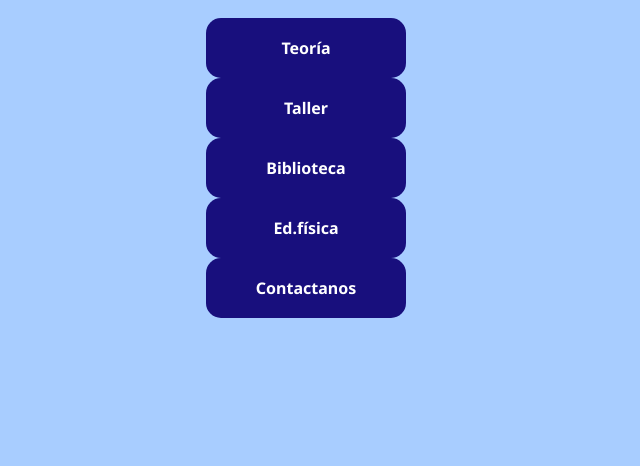
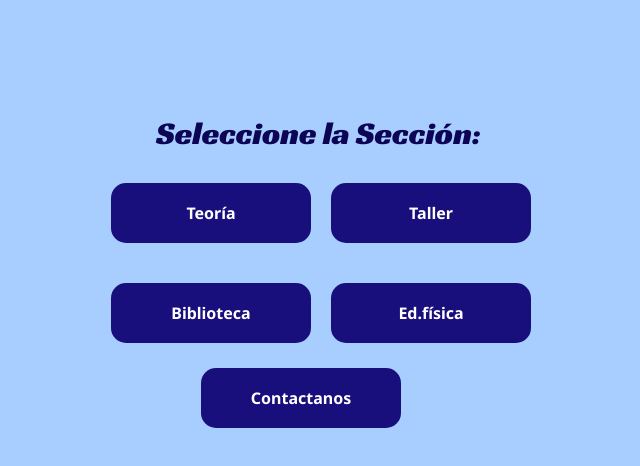
Before and after one commit to LuceroValentina/Proyecto-Cuaderno-de-comunicaciones, a React (Create React App) app: page /secciones in a window 1280 px wide. Shown: the top 466 px of the page, without its empty margins (339-979 px from the left). Built offline with nearby package versions, Linux system fonts and the light colour scheme.

Commit message:
Subiendo css de componente PantallaSecciones

```diff
--- a/src/components/PantallaSecciones.jsx
+++ b/src/components/PantallaSecciones.jsx
@@ -1,11 +1,14 @@
 import React from 'react';
 import { useNavigate } from 'react-router-dom';
 import "../css/Elementos.css";
+import "../css/PantallaSecciones.css";
 
 const PantallaSecciones = () => {
     const navigate = useNavigate();
     return (
-        <div className='container'>
+        <div className='container-secciones'>
+            <h1 className='titulo'>Seleccione la Sección:</h1>
+        <div className='container-botones'>
             <button className="botonOscuro" onClick={() => navigate("/seccion_teoria")}>
                 Teoría
             </button>
@@ -18,7 +21,9 @@ const PantallaSecciones = () => {
             <button className="botonOscuro" onClick={() => navigate("/seccion_edfisica")}>
                 Ed.física
             </button>
-            <button className="botonOscuro" onClick={() => navigate("/seccion_contactos")}>
+
+            </div>
+            <button className="contactanos" onClick={() => navigate("/seccion_contactos")}>
             Contactanos
             </button>
         </div>
--- /dev/null
+++ b/src/css/PantallaSecciones.css
@@ -0,0 +1,47 @@
+.container-secciones{
+    display: block;
+flex-direction: column;  /* apila título, grid y botón */
+    align-items: center;     /* centra todo horizontalmente */
+        justify-content: center;
+    text-align: center;
+    gap: 40px;
+    margin-top: 95px;
+    width: 100%;
+    height: 100vh;
+}
+
+
+.titulo {
+    margin-left: 50px;
+    font-weight: bold;
+    margin-bottom: 30px;
+    color: #0d0b4d;
+}
+
+.container-botones {
+    display: grid;
+    grid-template-columns: repeat(2, 180px);
+    gap: 40px;
+    justify-content: center;
+    margin-bottom: 25px;
+
+}
+
+.contactanos {
+    display: block;
+    margin-top: 40px;
+    width: 200px;
+    height: 60px;
+    background-color: #180F7D;
+    color: #ffffff;
+    font-family: "Noto sans", sans-serif;
+    font-size: medium;
+    font-weight: bold;
+    border: none;
+    border-radius: 15px;
+    margin:auto;
+}
+
+.contactanos:hover {
+    box-shadow: 5px 5px 5px rgba(255, 255, 255);
+}
```
